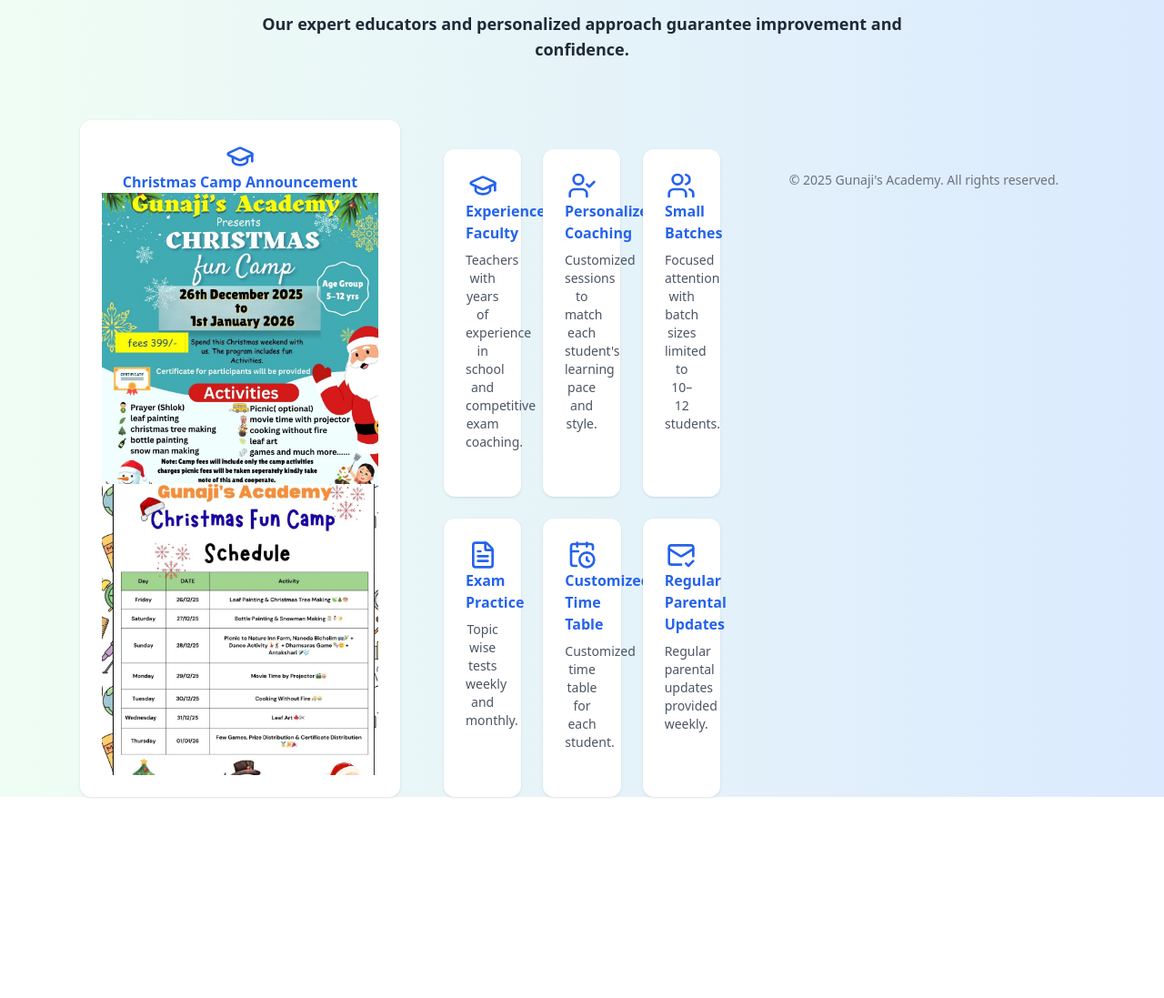
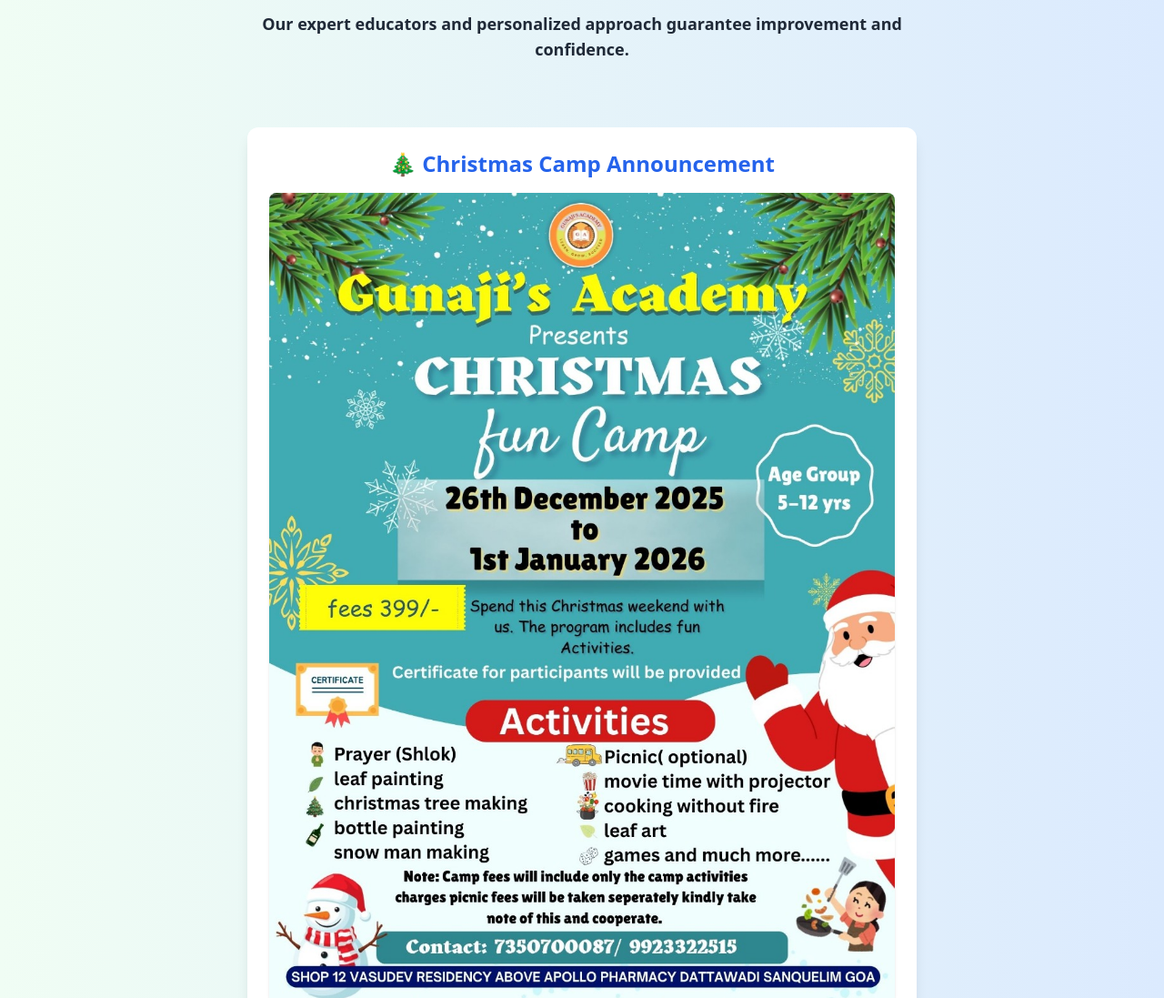
Before and after one commit to GunajisAcademy/Website1, a plain HTML site: page index.html in a window 1280 px wide. Shown: the part 300-1397 px from the top of the page at 91% size. Before the commit the page ends 1176 px from the top, so only its background shows below. Drawn offline with nearby package versions, Linux system fonts and the light colour scheme.

Commit message:
Update index.html

```diff
--- a/index.html
+++ b/index.html
@@ -47,18 +47,23 @@
   </section>
 
 
-    <!-- New Camp AD -->
-  <section class="grid grid-cols-1 sm:grid-cols-2 md:grid-cols-3 gap-6 max-w-6xl mx-auto mt-8 px-4 sm:px-6" ...>
-   <div class="bg-white p-6 rounded-xl shadow hover:shadow-lg transition text-center" data-aos="zoom-in">
-    <i data-lucide="graduation-cap" class="w-8 h-8 mx-auto text-blue-600"></i>
-      <h3 class="font-bold text-blue-600">Christmas Camp Announcement </h3>
-      <img src="Christmas Camp AD.jpg" alt=" Christmas Camp" class="w-full h-80 object-cover hover:scale-105 transition-transform duration-300">
-      <img src="Christmas Camp AD 2.jpg" alt=" Christmas Camp" class="w-full h-80 object-cover hover:scale-105 transition-transform duration-300">
-    </div>
+
+<!-- ⭐ CAMP AD SECTION (Now comes FIRST & CENTERED) -->
+<section class="max-w-3xl mx-auto mt-10 px-4" data-aos="zoom-in">
+  <div class="bg-white p-6 rounded-xl shadow-lg text-center">
+      <h3 class="text-2xl font-bold text-blue-600 mb-4">🎄 Christmas Camp Announcement</h3>
+
+      <img src="Christmas Camp AD.jpg"
+           class="w-full rounded-lg shadow mb-6 hover:scale-105 transition-transform duration-300">
+
+      <img src="Christmas Camp AD 2.jpg"
+           class="w-full rounded-lg shadow hover:scale-105 transition-transform duration-300">
+  </div>
+</section>
 
 
   <!-- Highlights -->
-  <section class="grid grid-cols-1 sm:grid-cols-2 md:grid-cols-3 gap-6 max-w-6xl mx-auto mt-8 px-4 sm:px-6" ...>
+ <section class="grid grid-cols-1 sm:grid-cols-2 md:grid-cols-3 gap-6 max-w-6xl mx-auto mt-14 px-4" data-aos="fade-up">
    <div class="bg-white p-6 rounded-xl shadow hover:shadow-lg transition text-center" data-aos="zoom-in">
     <i data-lucide="graduation-cap" class="w-8 h-8 mx-auto text-blue-600"></i>
       <h3 class="font-bold text-blue-600">Experienced Faculty</h3>
```
